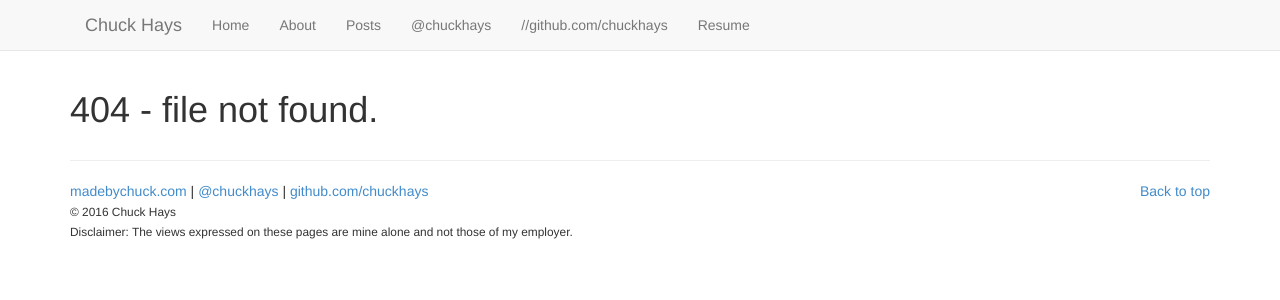
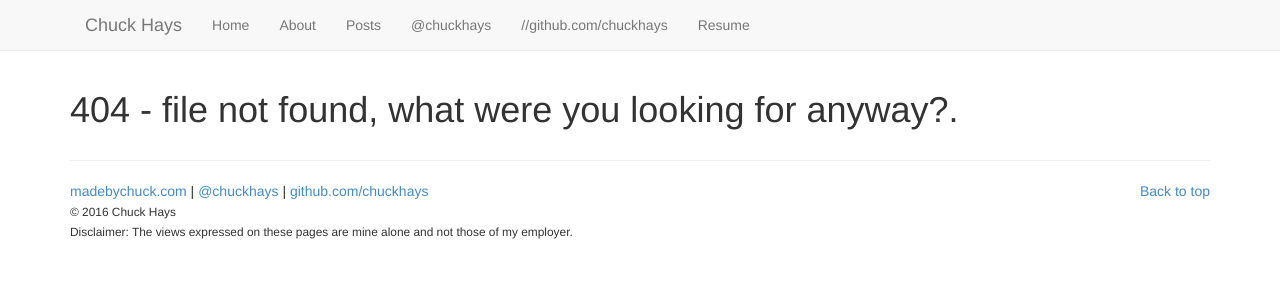
Before and after one commit to chuckhays/chuckhays.github.io, a Jekyll site: the page built from error.html, in a window 1280 px wide. Shown: the top 300 px of the page. Built offline with Jekyll 4.4.1, drawn with Linux system fonts in a browser that asks for light colours; nearby versions of some CDN libraries.

Commit message:
Make a canary update

```diff
--- a/error.html
+++ b/error.html
@@ -3,4 +3,4 @@ layout: page
 title: 404 Not Found
 ---
 
-<h1>404 - file not found.</h1>
+<h1>404 - file not found, what were you looking for anyway?.</h1>
```
